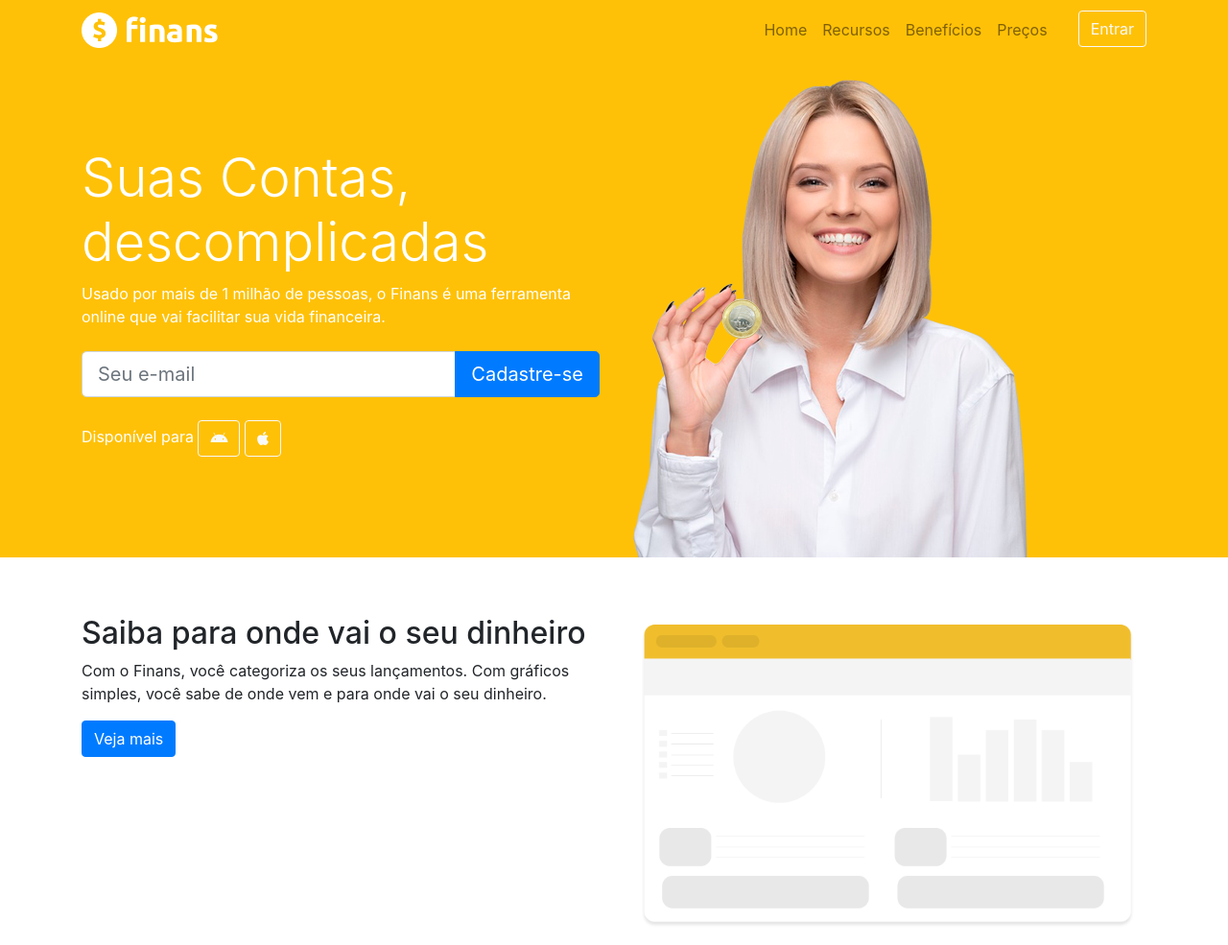
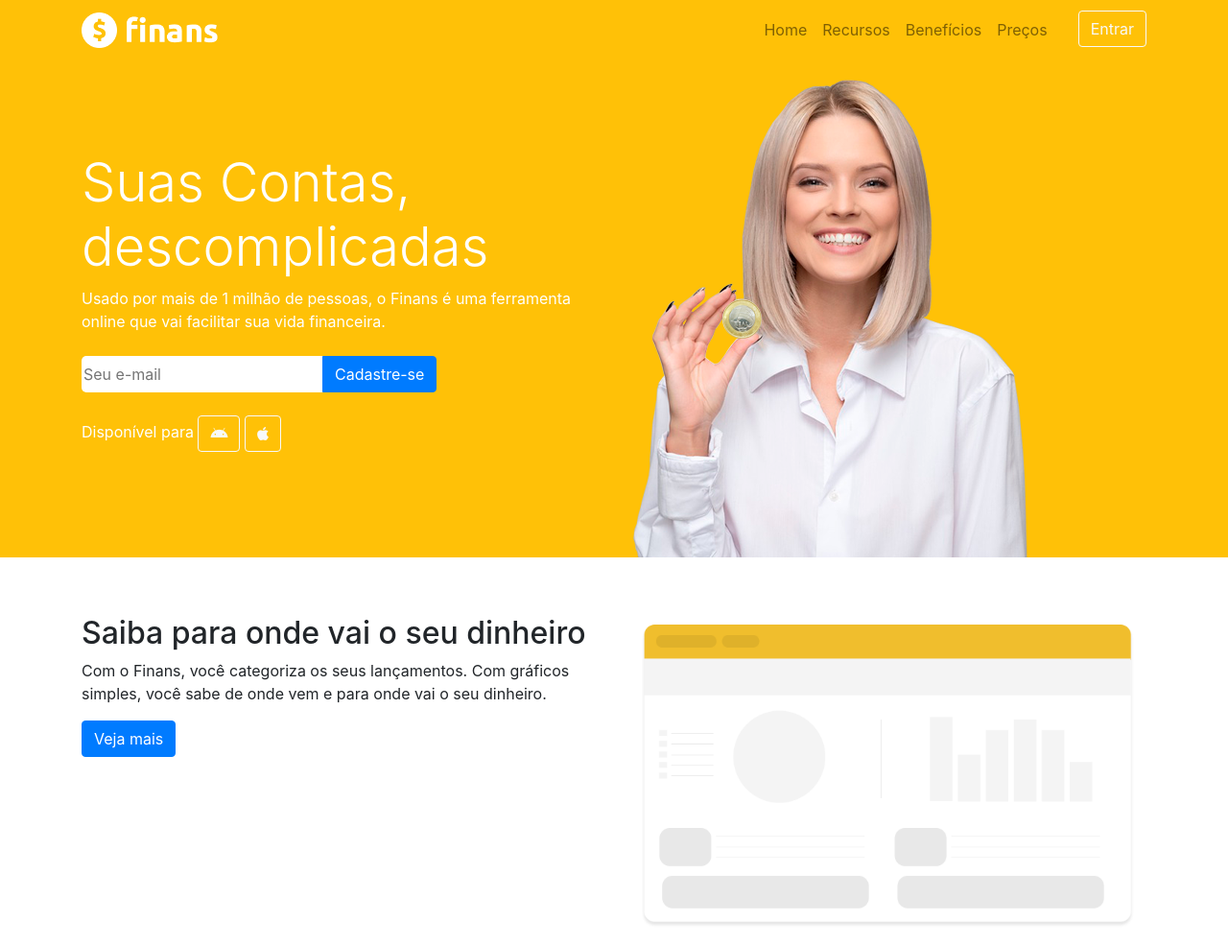
Before and after one commit to dwmartins/Finans, a plain HTML site: page index.html in a window 1280 px wide. Shown: the top 985 px of the page at 96% size. Drawn offline with nearby package versions, Linux system fonts and the light colour scheme.

Commit message:
add via upload
Tirado os bugs de expansividade.

```diff
--- a/css/style.css
+++ b/css/style.css
@@ -8,6 +8,12 @@
     border-bottom: 1px solid #e5e5e5;
 }
 
+.cadastre-se {
+    border-top-left-radius: 5px;
+    border-bottom-left-radius: 5px;
+    border:#fff;
+}
+
 footer p a {
     margin: 5px 15px;
     font-weight: 600;
--- a/index.html
+++ b/index.html
@@ -83,9 +83,9 @@
               <p>Usado por mais de 1 milhão de pessoas, o Finans é uma ferramenta online que vai facilitar sua vida financeira.</p>
 
               <form class="mt-4 mb-4">
-                <div class="input-group input-group-lg">
+                <div class="input-group">
 
-                  <input type="text" placeholder="Seu e-mail" class="form-control">
+                  <input type="text" placeholder="Seu e-mail" class="cadastre-se">
 
                   <div class="input-group-append">
                     <button type="button" class="btn btn-primary">Cadastre-se</button>
```
